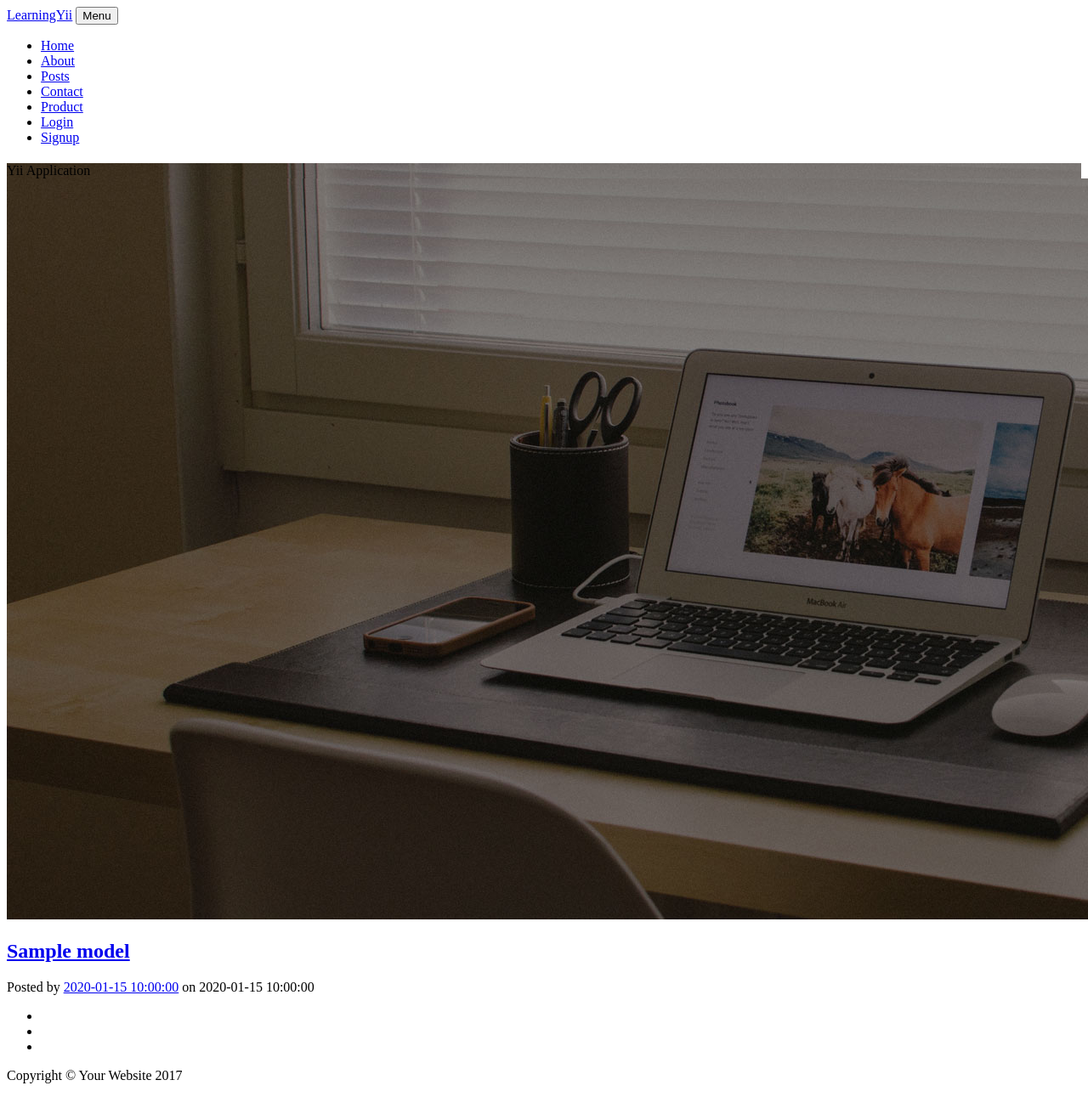
After one commit to dunzolo/yii-training-posts, a Yii app: template frontend/views/posts/index.php in a window 1280 px wide; the page is wider, and only the part inside the window is pictured. The commit adds this page. Shown: that part at 85% size. Run offline with PHP 8.4 and a stand-in for Yii, Linux system fonts and the light colour scheme; the template is opened without the code that fills it: most values are stand-ins (such as "Sample title", 1, 10 or a date in 2020); data that the repository does not hold is empty; some libraries are stand-ins or nearby versions.

Commit message:
detailView and pagination

```diff
--- a/frontend/views/layouts/header.php
+++ b/frontend/views/layouts/header.php
@@ -17,7 +17,9 @@
         <li class="nav-item">
           <a class="nav-link" href="<?=Url::to(['/site/about'])?>">About</a>
         </li>
-
+        <li class="nav-item">
+          <a class="nav-link" href="<?=Url::to(['/posts'])?>">Posts</a>
+        </li>
         <li class="nav-item">
           <a class="nav-link" href="<?=Url::to(['/site/contact'])?>">Contact</a>
         </li>
--- a/frontend/views/post-article/index.php
+++ b/frontend/views/post-article/index.php
@@ -18,7 +18,7 @@ $this->title = 'My Yii Articles';
   echo GridView::widget([
     'dataProvider' => $model,
     'pager' => [
-      'linkOptions' => ['class' => 'page-link'],
+      'linkContainerOptions' => ['class' => 'page-link'],
       'pageCssClass' => ['class' => 'page-item'],
     ],
     'columns' => [
--- /dev/null
+++ b/frontend/views/posts/index.php
@@ -0,0 +1,34 @@
+<?php
+use yii\helpers\Html;
+use yii\helpers\Url;
+use frontend\components\SmallBody;
+use yii\widgets\LinkPager;
+?>
+
+<div class="container ">
+  <div class="row">
+    <div class="col-lg-8 col-md-10 mx-auto">
+      <?php foreach ($models as $model):?>
+        <?=Html::img(Url::to('@web/img/home-bg.jpg'), ['class' => 'w-100', 'alt' => 'image-post'])?>
+        <div class="post-preview">
+          <a href="<?=Url::toRoute(['/posts/post', 'id' => $model->slug])?>">
+            <h2 class="post-title"><?=$model->title?></h2>
+            <h3 class="post-subtitle">
+              <?=SmallBody::widget(['body' => $model->body])?>
+            </h3>
+          </a>
+          <p class="post-meta">
+            Posted by <a href="#"><?=$model->posted_by?></a> on <?=$model->created_at?>
+          </p>
+        </div>
+      <?php endforeach; ?>
+      <div class="pagination">
+        <?=LinkPager::widget([
+          'pagination' => $pages,
+          'linkContainerOptions' => ['class' => 'page-link'],
+          'pageCssClass' => ['class' => 'page-item'],
+        ])?>
+      </div>
+    </div>
+  </div>
+</div>
--- a/frontend/views/site/index.php
+++ b/frontend/views/site/index.php
@@ -19,7 +19,7 @@ $this->title = 'My Yii Application Blog';
         'dataProvider' => $posts,
         'itemView' => '_post',
         'pager' => [
-          'linkOptions' => ['class' => 'page-link'],
+          'linkContainerOptions' => ['class' => 'page-link'],
           'pageCssClass' => ['class' => 'page-item'],
         ],
       ])
```
Also changed, not shown: frontend/controllers/PostsController.php (+9 -0 lines), frontend/views/post-article/view.php (+16 -2 lines). Lines whose indentation alone changed are shown as unchanged.
